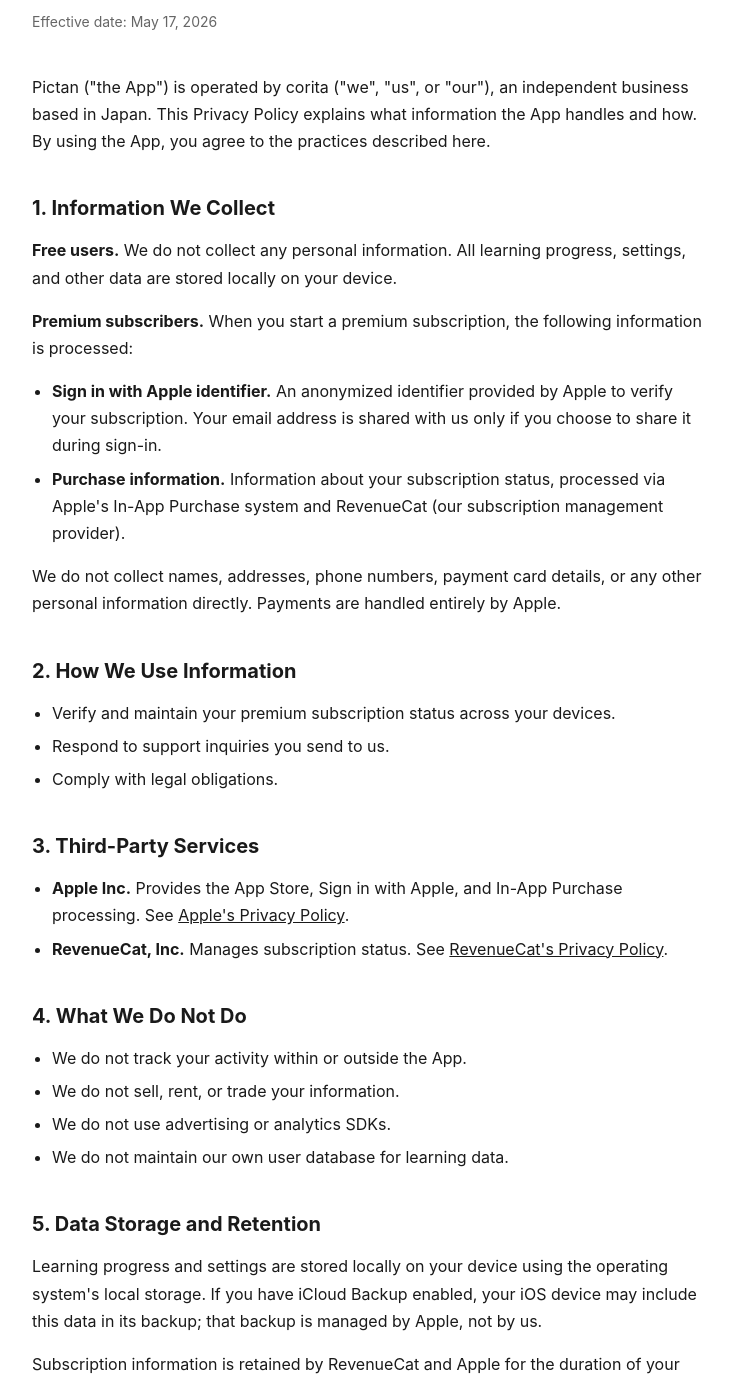
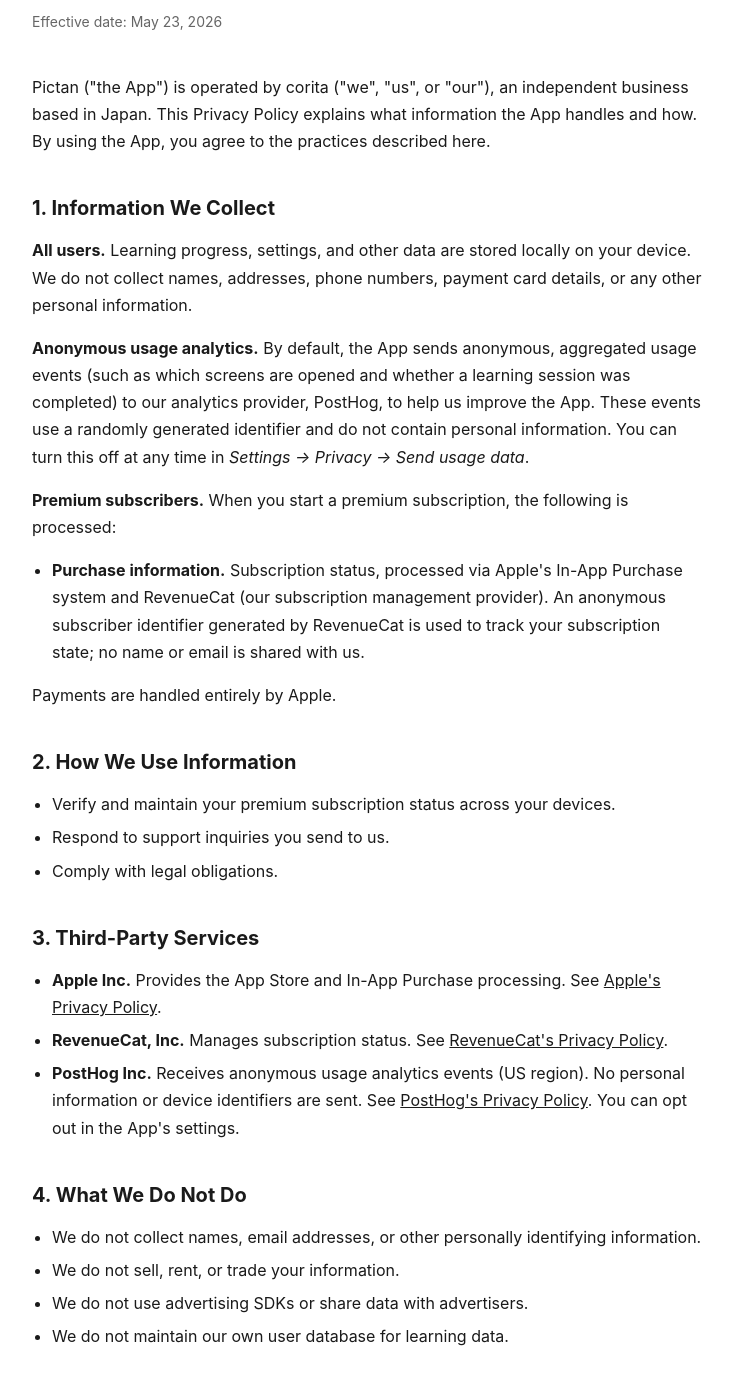
Before and after one commit to corita-jp/corita-web, a plain HTML site: page pictan/privacy.html in a window 1280 px wide. Shown: the part 200-1582 px from the top of the page, without its empty margins (272-1005 px from the left). Drawn offline with Linux system fonts and the light colour scheme.

Commit message:
Update privacy policy: add PostHog analytics disclosure

```diff
--- a/pictan/privacy.html
+++ b/pictan/privacy.html
@@ -35,21 +35,22 @@
   <div class="lang"><a href="/pictan/privacy">English</a> · <a href="/pictan/privacy-ja">日本語</a></div>
 
   <h1>Privacy Policy</h1>
-  <p class="effective">Effective date: May 17, 2026</p>
+  <p class="effective">Effective date: May 23, 2026</p>
 
   <p>Pictan ("the App") is operated by corita ("we", "us", or "our"), an independent business based in Japan. This Privacy Policy explains what information the App handles and how. By using the App, you agree to the practices described here.</p>
 
   <h2>1. Information We Collect</h2>
 
-  <p><strong>Free users.</strong> We do not collect any personal information. All learning progress, settings, and other data are stored locally on your device.</p>
+  <p><strong>All users.</strong> Learning progress, settings, and other data are stored locally on your device. We do not collect names, addresses, phone numbers, payment card details, or any other personal information.</p>
 
-  <p><strong>Premium subscribers.</strong> When you start a premium subscription, the following information is processed:</p>
+  <p><strong>Anonymous usage analytics.</strong> By default, the App sends anonymous, aggregated usage events (such as which screens are opened and whether a learning session was completed) to our analytics provider, PostHog, to help us improve the App. These events use a randomly generated identifier and do not contain personal information. You can turn this off at any time in <em>Settings → Privacy → Send usage data</em>.</p>
+
+  <p><strong>Premium subscribers.</strong> When you start a premium subscription, the following is processed:</p>
   <ul>
-    <li><strong>Sign in with Apple identifier.</strong> An anonymized identifier provided by Apple to verify your subscription. Your email address is shared with us only if you choose to share it during sign-in.</li>
-    <li><strong>Purchase information.</strong> Information about your subscription status, processed via Apple's In-App Purchase system and RevenueCat (our subscription management provider).</li>
+    <li><strong>Purchase information.</strong> Subscription status, processed via Apple's In-App Purchase system and RevenueCat (our subscription management provider). An anonymous subscriber identifier generated by RevenueCat is used to track your subscription state; no name or email is shared with us.</li>
   </ul>
 
-  <p>We do not collect names, addresses, phone numbers, payment card details, or any other personal information directly. Payments are handled entirely by Apple.</p>
+  <p>Payments are handled entirely by Apple.</p>
 
   <h2>2. How We Use Information</h2>
   <ul>
@@ -60,15 +61,16 @@
 
   <h2>3. Third-Party Services</h2>
   <ul>
-    <li><strong>Apple Inc.</strong> Provides the App Store, Sign in with Apple, and In-App Purchase processing. See <a href="https://www.apple.com/legal/privacy/" rel="noopener">Apple's Privacy Policy</a>.</li>
+    <li><strong>Apple Inc.</strong> Provides the App Store and In-App Purchase processing. See <a href="https://www.apple.com/legal/privacy/" rel="noopener">Apple's Privacy Policy</a>.</li>
     <li><strong>RevenueCat, Inc.</strong> Manages subscription status. See <a href="https://www.revenuecat.com/privacy" rel="noopener">RevenueCat's Privacy Policy</a>.</li>
+    <li><strong>PostHog Inc.</strong> Receives anonymous usage analytics events (US region). No personal information or device identifiers are sent. See <a href="https://posthog.com/privacy" rel="noopener">PostHog's Privacy Policy</a>. You can opt out in the App's settings.</li>
   </ul>
 
   <h2>4. What We Do Not Do</h2>
   <ul>
-    <li>We do not track your activity within or outside the App.</li>
+    <li>We do not collect names, email addresses, or other personally identifying information.</li>
     <li>We do not sell, rent, or trade your information.</li>
-    <li>We do not use advertising or analytics SDKs.</li>
+    <li>We do not use advertising SDKs or share data with advertisers.</li>
     <li>We do not maintain our own user database for learning data.</li>
   </ul>
 
@@ -87,7 +89,7 @@
   <p>The App is not directed to children under 13. We do not knowingly collect information from children. If you believe we have inadvertently received such information, please contact us so we can address it.</p>
 
   <h2>8. International Transfers</h2>
-  <p>Our subscription provider RevenueCat is based in the United States. By using the App's premium subscription, you understand that subscription identifiers may be processed in the United States.</p>
+  <p>Our subscription provider RevenueCat and our analytics provider PostHog are both based in the United States. By using the App, you understand that subscription identifiers and anonymous usage analytics may be processed in the United States.</p>
 
   <h2>9. Changes to This Policy</h2>
   <p>We may update this Policy from time to time. We will revise the effective date above and, when changes are material, notify users through the App or via email when reasonably possible.</p>
```
Also changed, not shown: pictan/privacy-ja.html (+11 -9 lines).
